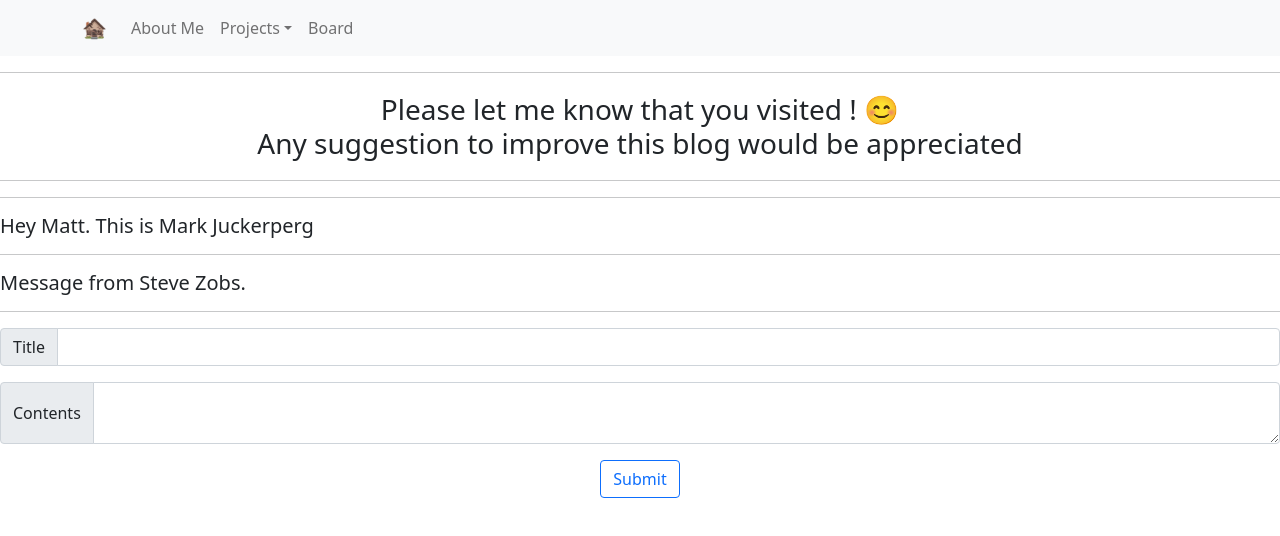
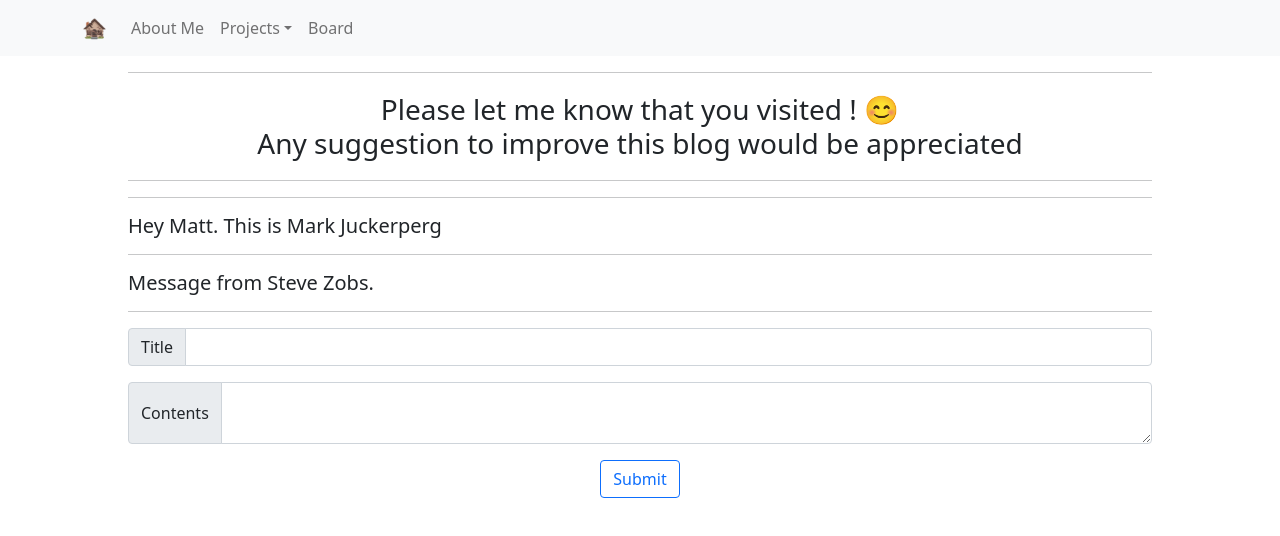
Before and after one commit to rongjuni/Prt_React_MainPortfolio_Page, a React (Create React App) app: page /Board in a window 1280 px wide. Shown: the top 536 px of the page. Built offline with nearby package versions, Linux system fonts and the light colour scheme.

Commit message:
submit and enter key

```diff
--- a/src/Port_Views/Board.css
+++ b/src/Port_Views/Board.css
@@ -1,3 +1,9 @@
+.boardWidth{
+width: 80%;
+margin: auto;
+}
+
+
 .center {
     text-align: center;
 }
--- a/src/Port_Views/Board.jsx
+++ b/src/Port_Views/Board.jsx
@@ -33,16 +33,18 @@ const Board = () => {
   };
 
   return (
-    <div>
+    <div className="boardContainer">
+      <div className="boardWidth">
         <hr />
         <h3 className="center" style={{ margin: "20px" }}>
           Please let me know that you visited ! 😊 <br />
           Any suggestion to improve this blog would be appreciated
         </h3>
         <hr />
+      </div>
 
+      <div className="boardWidth">
         <hr />
-
         {title.map((val, ind) => {
           return (
             <div
@@ -55,14 +57,20 @@ const Board = () => {
               <h5>{val}</h5>
 
               {ind === clicked && pikaboo === true ? (
-              <Modal title={title} content={content} clicked={clicked}></Modal>
+                <Modal
+                  title={title}
+                  content={content}
+                  clicked={clicked}
+                ></Modal>
               ) : null}
               <hr />
             </div>
           );
         })}
+      </div>
 
-      <div>
+      {/* input field starts here */}
+      <div className="boardWidth">
         <InputGroup className="mb-3">
           <InputGroup.Text>Title</InputGroup.Text>
           <FormControl
@@ -80,6 +88,11 @@ const Board = () => {
             onChange={(e) => {
               setInputContent(e.target.value);
             }}
+            onKeyPress={(e) => {
+              if (e.charCode === 13) {
+                inputPosting();
+              }
+            }}
             value={inputContent}
             as="textarea"
             aria-label="With textarea"
@@ -88,7 +101,6 @@ const Board = () => {
       </div>
 
       <div className="center">
-        <form>
         <Button
           variant="outline-primary"
           className="center"
@@ -96,10 +108,9 @@ const Board = () => {
         >
           Submit
         </Button>
-        </form>
+      </div>
       <br />
       <br />
-      </div>
     </div> // div ending line
   ); // return ending line
 }; // board ending line
```
Lines whose indentation alone changed are shown as unchanged.
